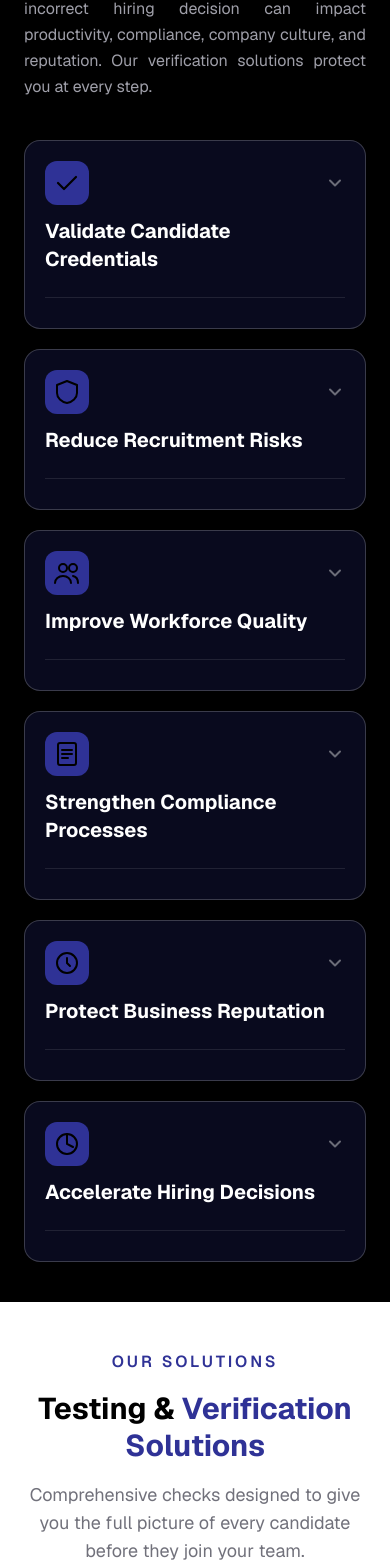
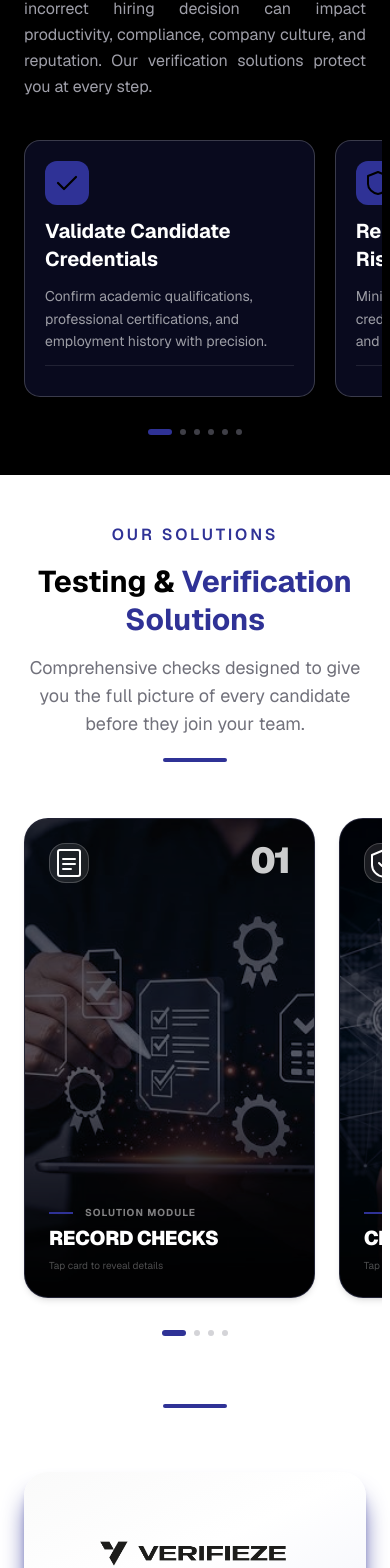
Before and after one commit to CodeOne-X-JFS-ICT/hrtechz, a Next.js app: page /testing in a window 390 px wide. Shown: the part 1211-2779 px from the top of the page. Built offline with nearby package versions, Linux system fonts and the light colour scheme.

Commit message:
revise changes and add carousel indicator in mobile view

```diff
--- a/src/app/testing/page.tsx
+++ b/src/app/testing/page.tsx
@@ -95,12 +95,11 @@ const SOLUTIONS = [
       "Validate candidate records across multiple dimensions to build a complete and accurate profile.",
     items: [
       "Address Verification",
-      "Academic Credentials",
-      "Professional Qualifications",
-      "Employment History",
-      "Education",
-      "Identity",
-      "Driving Qualifications",
+      "Academic Credentials Verification",
+      "Professional Qualifications Verification",
+      "Employment History Verification",
+      "Education Verification",
+      "Identity Verification",
     ],
     icon: (
       <svg width="32" height="32" viewBox="0 0 32 32" fill="none">
@@ -344,7 +343,6 @@ const RELATED_SOLUTIONS = [
     description: "Verify candidate credentials and reduce hiring risks through Verifieze.",
     tagline: "Background Screening",
     href: "/testing",
-    active: true, // Highlights the current division area
   },
   {
     title: "Technology",
@@ -354,61 +352,32 @@ const RELATED_SOLUTIONS = [
   },
 ];
 
-/* ─── Interactive Mobile Accordion Card for Benefits ─── */
+/* ─── Responsive Benefit Card for Section 2 ─── */
 function InteractiveBenefitCard({ benefit }: { benefit: { title: string; description: string; icon: React.ReactNode } }) {
-  const [isOpen, setIsOpen] = React.useState(false);
-
   return (
     <div
-      onClick={() => setIsOpen(!isOpen)}
-      className={`group flex flex-col gap-3 lg:gap-4 bg-[#2F3296]/20 border rounded-2xl p-5 lg:p-6 shadow-sm hover:shadow-md transition-all duration-300 cursor-pointer select-none
-        ${isOpen ? "bg-white/90 border-[#2F3296]" : "text-black border-white/20 hover:border-[#2F3296] lg:hover:bg-white/80"}
-      `}
+      className="group flex flex-col gap-3 lg:gap-4 bg-[#2F3296]/20 border border-white/20 hover:border-[#2F3296] lg:hover:bg-white/80 rounded-2xl p-5 lg:p-6 shadow-sm hover:shadow-md transition-all duration-300 cursor-default select-none flex-shrink-0 w-[85%] sm:w-[48%] lg:w-auto snap-center"
     >
-      {/* Icon + Chevron Layout Wrapper */}
+      {/* Icon Wrapper */}
       <div className="flex items-center justify-between">
-        <div className={`w-11 h-11 flex items-center justify-center rounded-xl bg-[#2F3296] text-black transition-all duration-300
-          lg:group-hover:bg-[#2F3296] lg:group-hover:text-white
-          ${isOpen ? "bg-[#2F3296] text-white" : ""}
-        `}>
+        <div className="w-11 h-11 flex items-center justify-center rounded-xl bg-[#2F3296] text-black transition-all duration-300 lg:group-hover:bg-[#2F3296] lg:group-hover:text-white">
           {benefit.icon}
-        </div>
-
-        {/* Mobile Accordion Chevron Trigger */}
-        <div className={`block lg:hidden transition-transform duration-300 ${isOpen ? "rotate-180 text-[#2F3296]" : "text-white/40"}`}>
-          <svg width="20" height="20" viewBox="0 0 20 20" fill="none" className="stroke-current" strokeWidth="2" strokeLinecap="round" strokeLinejoin="round">
-            <path d="M5 7.5l5 5 5-5" />
-          </svg>
         </div>
       </div>
 
       {/* Benefit Title */}
-      <h3 className={`text-xl font-bold text-left transition-colors duration-300
-        lg:group-hover:text-[#2F3296]
-        ${isOpen ? "text-[#2F3296]" : "text-white"}
-      `}>
+      <h3 className="text-xl font-bold text-left text-white lg:group-hover:text-[#2F3296] transition-colors duration-300">
         {benefit.title}
       </h3>
 
-      {/* Description Area — CSS Accordion Slide Animation */}
-      <div className={`transition-all duration-300 ease-in-out overflow-hidden text-left
-        lg:h-auto lg:opacity-100 lg:visible
-        ${isOpen ? "max-h-[200px] opacity-100 visible mt-1" : "max-h-0 opacity-0 lg:max-h-none invisible lg:visible"}
-      `}>
-        <p className={`text-sm leading-relaxed text-justify lg:text-left
-          lg:group-hover:text-zinc-800
-          ${isOpen ? "text-zinc-800" : "text-white/50"}
-        `}>
+      {/* Description Area */}
+      <p className="text-sm leading-relaxed text-left text-white/60 lg:group-hover:text-zinc-800 transition-colors duration-300">
         {benefit.description}
       </p>
-      </div>
 
       {/* Animated Card Footer bar */}
       <div className="mt-auto pt-2 border-t border-zinc-100/10 lg:border-zinc-100">
-        <div className={`h-0.5 bg-[#2F3296] rounded-full transition-all duration-500
-          lg:w-0 lg:group-hover:w-full
-          ${isOpen ? "w-full" : "w-0"}
-        `} />
+        <div className="h-0.5 bg-[#2F3296] rounded-full transition-all duration-500 lg:w-0 lg:group-hover:w-full w-0" />
       </div>
     </div>
   );
@@ -471,6 +440,40 @@ export default function TestingPage() {
     const [activeStep, setActiveStep] = useState(0);
     const [metricsStarted, setMetricsStarted] = useState(false);
     const metricsRef = useRef<HTMLDivElement>(null);
+
+    // ── BENEFITS TRACKING (Section 2) ──
+    const [activeBenefitIndex, setActiveBenefitIndex] = useState(0);
+    const benefitScrollRef = useRef<HTMLDivElement>(null);
+
+    const handleBenefitScroll = () => {
+      if (benefitScrollRef.current) {
+        const { scrollLeft, clientWidth } = benefitScrollRef.current;
+        const index = Math.round(scrollLeft / (clientWidth * 0.85));
+        setActiveBenefitIndex(index);
+      }
+    };
+
+    // State & Refs for Sections 3, 7, and 9 Scroll Tracking
+    const [activeSolutionIndex, setActiveSolutionIndex] = useState(0);
+    const solutionScrollRef = useRef<HTMLDivElement>(null);
+
+    const [activeReasonIndex, setActiveReasonIndex] = useState(0);
+    const reasonScrollRef = useRef<HTMLDivElement>(null);
+
+    const [activeRelatedIndex, setActiveRelatedIndex] = useState(0);
+    const relatedScrollRef = useRef<HTMLDivElement>(null);
+
+    // Reusable scroll math compiler helper function
+    const handleScrollTracking = (
+      scrollRef: React.RefObject<HTMLDivElement | null>,
+      setIndexState: React.Dispatch<React.SetStateAction<number>>
+    ) => {
+      if (scrollRef.current) {
+        const { scrollLeft, clientWidth } = scrollRef.current;
+        const index = Math.round(scrollLeft / (clientWidth * 0.85));
+        setIndexState(index);
+      }
+    };
 
     useEffect(() => {
       const observer = new IntersectionObserver(
@@ -623,11 +626,29 @@ export default function TestingPage() {
                 </div>
             </div>
 
-            {/* ── BENEFITS GRID ── */}
-            <div className="grid grid-cols-1 sm:grid-cols-2 lg:grid-cols-3 gap-5">
+            {/* ── BENEFITS GRID: Swappable Row on Mobile / Standard Grid on Desktop ── */}
+            <div className="relative w-full">
+              <div
+                ref={benefitScrollRef}
+                onScroll={handleBenefitScroll}
+                className="flex flex-row lg:grid lg:grid-cols-3 gap-5 overflow-x-auto lg:overflow-visible snap-x snap-mandatory scrollbar-none pb-6 px-4 -mx-4 lg:px-0 lg:mx-auto"
+              >
                 {BENEFITS.map((benefit) => (
                   <InteractiveBenefitCard key={benefit.title} benefit={benefit} />
                 ))}
+              </div>
+
+              {/* Mobile Carousel Page Indicators UI — Hidden completely on Desktop */}
+              <div className="flex lg:hidden items-center justify-center gap-2 mt-2 w-full">
+                {BENEFITS.map((_, dotIdx) => (
+                  <div
+                    key={dotIdx}
+                    className={`h-1.5 rounded-full transition-all duration-300 ${
+                      activeBenefitIndex === dotIdx ? "w-6 bg-[#2F3296]" : "w-1.5 bg-zinc-700"
+                    }`}
+                  />
+                ))}
+              </div>
             </div>
         </div>
         </section>
@@ -652,13 +673,17 @@ export default function TestingPage() {
             </div>
 
             {/* Solutions Grid Track */}
-                <div className="flex flex-row lg:grid lg:grid-cols-2 gap-6 overflow-x-auto lg:overflow-visible snap-x snap-mandatory scrollbar-none pb-6 px-4 -mx-4 lg:px-0 lg:mx-auto">
+                <div className="relative w-full">
+              <div
+                ref={solutionScrollRef}
+                onScroll={() => handleScrollTracking(solutionScrollRef, setActiveSolutionIndex)}
+                className="flex flex-row lg:grid lg:grid-cols-2 gap-6 overflow-x-auto lg:overflow-visible snap-x snap-mandatory scrollbar-none pb-6 px-4 -mx-4 lg:px-0 lg:mx-auto"
+              >
                 {SOLUTIONS.map((solution) => (
                   <div
                     key={solution.title}
                     className="w-[85%] sm:w-[48%] lg:w-auto h-[480px] lg:h-[420px] flex-shrink-0 snap-center rounded-3xl overflow-hidden shadow-md relative group cursor-pointer bg-[#090A1E] border border-white/10"
                   >
-
                     {/* ── BACKGROUND IMAGE LAYER ── */}
                     <img
                         src={solution.bgImage}
@@ -673,7 +698,7 @@ export default function TestingPage() {
 
                         {/* TOP BLOCK: Icon & Watermark Number (Stays visible) */}
                         <div className="flex justify-between items-start w-full">
-                        <div className="w-12 h-12 lg:w-14 lg:h-14 flex items-center justify-center rounded-2xl bg-white/10 text-white border border-white/20 backdrop-blur-sm group-hover:bg-[#2F3296] group-hover:border-[#2F3296] transition-all duration-300">
+                        <div className="w-10 h-10 lg:w-12 lg:h-12 flex items-center justify-center rounded-2xl bg-white/10 text-white border border-white/20 backdrop-blur-sm group-hover:bg-[#2F3296] group-hover:border-[#2F3296] transition-all duration-300">
                             {solution.icon}
                         </div>
                         <span className="text-4xl lg:text-5xl font-black text-white/80 tracking-tighter leading-none select-none group-hover:text-[#2F3296] transition-colors duration-300">
@@ -699,7 +724,7 @@ export default function TestingPage() {
                         <div className="h-0 opacity-0 transform translate-y-8 group-hover:h-auto group-hover:opacity-100 group-hover:translate-y-0 overflow-hidden transition-all duration-500 ease-out mt-0 group-hover:mt-3">
 
                             {/* Description Block */}
-                            <p className="text-white/80 text-xs lg:text-sm leading-relaxed mb-4 border-t border-white/10 pt-3">
+                            <p className="text-white/80 text-xs lg:text-sm leading-relaxed border-t border-white/10 pt-3">
                             {solution.description}
                             </p>
 
@@ -736,12 +761,21 @@ export default function TestingPage() {
                         <p className="text-white/30 text-[10px] mt-1.5 block lg:hidden group-hover:opacity-0 transition-opacity duration-200">
                             Tap card to reveal details
                         </p>
-
                         </div>
-
                     </div>
                     </div>
                 ))}
+                </div>{/* Mobile Indicators for Section 3 — Hidden on Desktop */}
+              <div className="flex lg:hidden items-center justify-center gap-2 mt-2 w-full">
+                {SOLUTIONS.map((_, dotIdx) => (
+                  <div
+                    key={dotIdx}
+                    className={`h-1.5 rounded-full transition-all duration-300 ${
+                      activeSolutionIndex === dotIdx ? "w-6 bg-[#2F3296]" : "w-1.5 bg-zinc-300"
+                    }`}
+                  />
+                ))}
+              </div>
               </div>
 
             </div>
@@ -901,7 +935,10 @@ export default function TestingPage() {
                         </button>
                       ))}
                     </div>
-
+                    {/* Responsive hint text */}
+                    <p className="text-xs text-black/40 text-center block lg:hidden">
+                      Swipe steps to navigate your workflow ← →
+                    </p>
                     {/* Vertical divider */}
                     <div className="hidden lg:block w-px bg-[#2F3296] self-stretch mx-2" />
 
@@ -1052,7 +1089,12 @@ export default function TestingPage() {
             </div>
 
             {/* ── RIGHT SIDE: Grid Track (with responsive fluid touch swipe structures on mobile) ── */}
-            <div className="w-full lg:w-[65%] flex lg:grid flex-row lg:grid-cols-2 gap-5 overflow-x-auto lg:overflow-visible pb-6 lg:pb-0 snap-x snap-mandatory scrollbar-none -mx-6 px-6 lg:mx-0 lg:px-0 items-stretch">
+            <div className="w-full lg:w-[65%] relative">
+              <div
+                ref={reasonScrollRef}
+                onScroll={() => handleScrollTracking(reasonScrollRef, setActiveReasonIndex)}
+                className="w-full flex lg:grid flex-row lg:grid-cols-2 gap-5 overflow-x-auto lg:overflow-visible pb-6 lg:pb-0 snap-x snap-mandatory scrollbar-none -mx-6 px-6 lg:mx-0 lg:px-0 items-stretch"
+              >
                 {REASONS.map((reason, index) => {
                   const formattedNumber = String(index + 1).padStart(2, "0");
 
@@ -1089,6 +1131,18 @@ export default function TestingPage() {
                   </div>
                 );
               })}
+            </div>
+            {/* Mobile Indicators for Section 7 — Hidden on Desktop */}
+              <div className="flex lg:hidden items-center justify-center gap-2 mt-4 w-full">
+                {REASONS.map((_, dotIdx) => (
+                  <div
+                    key={dotIdx}
+                    className={`h-1.5 rounded-full transition-all duration-300 ${
+                      activeReasonIndex === dotIdx ? "w-6 bg-[#2F3296]" : "w-1.5 bg-zinc-700"
+                    }`}
+                  />
+                ))}
+              </div>
             </div>
 
           </div>
@@ -1182,31 +1236,24 @@ export default function TestingPage() {
           </div>
 
           {/* Solutions Interactive Cards Track — with swappable touch rows for mobile views */}
-          <div className="flex lg:grid flex-row lg:grid-cols-3 gap-5 overflow-x-auto lg:overflow-visible pb-6 lg:pb-0 snap-x snap-mandatory scrollbar-none -mx-6 px-6 lg:mx-0 lg:px-0 items-stretch">
+          <div className="relative w-full">
+            <div
+              ref={relatedScrollRef}
+              onScroll={() => handleScrollTracking(relatedScrollRef, setActiveRelatedIndex)}
+              className="flex lg:grid flex-row lg:grid-cols-3 gap-5 overflow-x-auto lg:overflow-visible pb-6 lg:pb-0 snap-x snap-mandatory scrollbar-none -mx-6 px-6 lg:mx-0 lg:px-0 items-stretch"
+            >
               {RELATED_SOLUTIONS.map((solution, index) => {
                 const formattedNumber = String(index + 1).padStart(2, "0");
 
                 return (
                   <div
                     key={solution.title}
-                  className={`group relative flex flex-col justify-between gap-6 rounded-3xl p-6 lg:p-8 border transition-all duration-300 overflow-hidden text-left flex-shrink-0 w-[85%] sm:w-[48%] lg:w-auto snap-center
-                    ${solution.active
-                      ? "bg-[#2F3296]/10 border-[#2F3296] shadow-[0_0_40px_rgba(47,50,150,0.1)]"
-                      : "bg-zinc-50 border-zinc-300 hover:border-[#2F3296]/30"
-                    }
-                  `}
+                    className="group relative flex flex-col justify-between gap-6 rounded-3xl p-6 lg:p-8 border border-[#2F3296]/20 shadow-sm shadow-[#2F3296] transition-all duration-300 overflow-hidden text-left flex-shrink-0 w-[85%] sm:w-[48%] lg:w-auto snap-center"
                   >
                   {/* Giant Sliding Background Watermark Number */}
                   <span className="absolute -bottom-4 right-4 text-7xl lg:text-8xl font-black text-black/20 group-hover:text-[#2F3296]/20 leading-none select-none tracking-tighter transition-all duration-500 transform group-hover:-translate-y-3">
                     {formattedNumber}
                   </span>
-
-                  {/* Active Indicator Micro Ring — Hidden on mobile, visible on desktop */}
-                    {solution.active && (
-                    <span className="hidden lg:inline-block absolute top-4 right-4 bg-[#2F3296]/20 text-[#2F3296] border border-[#2F3296]/30 px-2.5 py-0.5 rounded-full text-[10px] font-bold uppercase tracking-widest z-20">
-                        Current Module
-                    </span>
-                    )}
 
                   {/* Content Block */}
                   <div className="flex flex-col gap-3 relative z-10">
@@ -1242,6 +1289,18 @@ export default function TestingPage() {
                 </div>
               );
             })}
+          </div>
+          {/* Mobile Indicators for Section 9 — Hidden on Desktop */}
+            <div className="flex lg:hidden items-center justify-center gap-2 mt-4 w-full">
+              {RELATED_SOLUTIONS.map((_, dotIdx) => (
+                <div
+                  key={dotIdx}
+                  className={`h-1.5 rounded-full transition-all duration-300 ${
+                    activeRelatedIndex === dotIdx ? "w-6 bg-[#2F3296]" : "w-1.5 bg-zinc-300"
+                  }`}
+                />
+              ))}
+            </div>
           </div>
         </div>
       </section>
```
Lines whose indentation alone changed are shown as unchanged.
